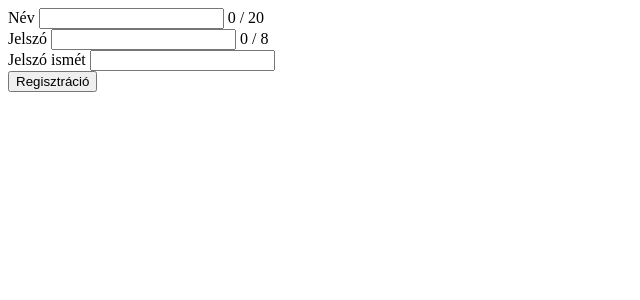
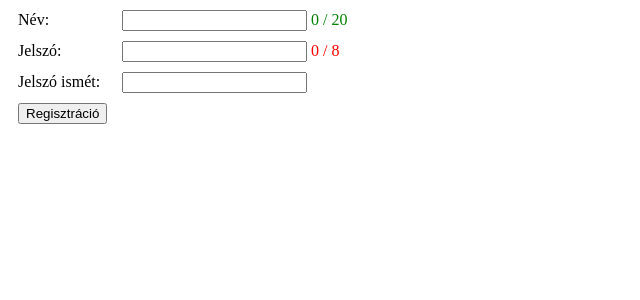
Before and after one commit to LegyenKristof/2021-11-02-RegisztraciosForm, a PHP site: page / in a window 1280 px wide. Shown: the top 300 px of the page, without its empty margins (0-640 px from the left). Run offline with PHP 8.4, Linux system fonts and the light colour scheme.

Commit message:
Kinézet kész és inicializálás

```diff
--- a/index.php
+++ b/index.php
@@ -5,24 +5,26 @@
     <meta http-equiv="X-UA-Compatible" content="IE=edge">
     <meta name="viewport" content="width=device-width, initial-scale=1.0">
     <title>Document</title>
+    <link rel="stylesheet" href="main.css">
+    <script src="main.js"></script>
 </head>
 <body>
 
 <form>
     <div>
-        <span>Név</span>
+        <span>Név:</span>
         <input type="text" name="nev" id="nev">
         <span id="nevSzamlalo">0 / 20</span>
     </div>
     <div>
-        <span>Jelszó</span>
-        <input type="text" name="jelszo" id="jelszo">
+        <span>Jelszó:</span>
+        <input type="password" name="jelszo" id="jelszo">
         <span id="jelszoSzamlalo">0 / 8</span>
     </div>
     <div>
-        <span>Jelszó ismét</span>
-        <input type="text" name="jelszoIsmet" id="jelszoIsmet">
-        <span id="jelszoIsmetSzamlalo"></span>
+        <span>Jelszó ismét:</span>
+        <input type="password" name="jelszoIsmet" id="jelszoIsmet">
+        <span id="jelszoIsmetHelyes"></span>
     </div>
     <div>
         <input type="submit" value="Regisztráció">
--- a/main.css
+++ b/main.css
@@ -0,0 +1,16 @@
+span{
+    width: 100px;
+    display: inline-block;
+}
+
+div{
+    margin: 10px;
+}
+
+#nevSzamlalo{
+    color: green;
+}
+
+#jelszoSzamlalo{
+    color: red;
+}
--- a/main.js
+++ b/main.js
@@ -0,0 +1,13 @@
+document.addEventListener("DOMContentLoaded", init)
+let nev, nevHossz, jelszo, jelszoHossz, jelszoIsmet, jelszoIsmetHelyes;
+
+function init(){
+    nev = document.getElementById("nev");
+    nevHossz = document.getElementById("nevHossz");
+    jelszo = document.getElementById("jelszo");
+    jelszoHossz = document.getElementById("jelszoHossz");
+    jelszoIsmet = document.getElementById("jelszoIsmet");
+    jelszoIsmetHelyes = document.getElementById("jelszoIsmetHelyes");
+
+
+}
```
